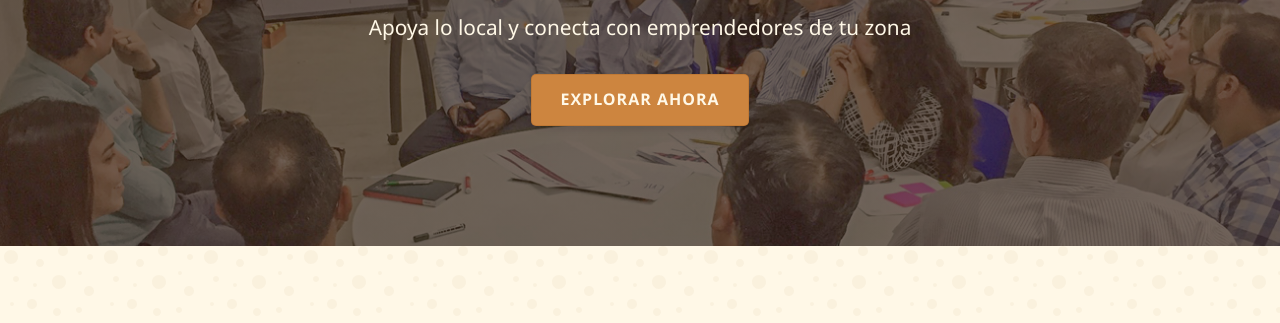
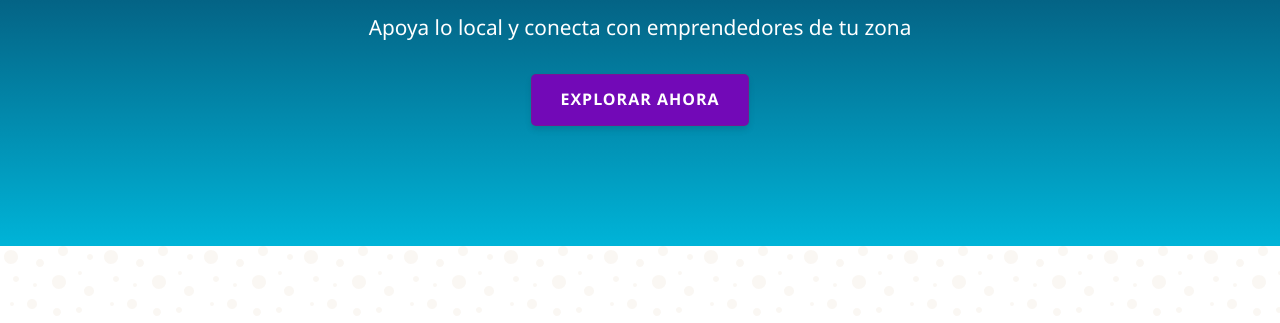
Before and after one commit to TochielVro/ProyectoSofware, a plain HTML site: page index.html in a window 1280 px wide. Shown: the part 361-684 px from the top of the page. Drawn offline with Linux system fonts and the light colour scheme.

Commit message:
Cambio de colores

```diff
--- a/css/styles.css
+++ b/css/styles.css
@@ -7,18 +7,18 @@
 
 /* Variables de colores rústicos para artesanías */
 :root {
-  --color-primary: #8B4513;       /* Marrón sienna - color principal */
-  --color-primary-dark: #5D2906;  /* Marrón oscuro para énfasis */
-  --color-secondary: #D2B48C;     /* Tan - color secundario */
-  --color-accent: #CD853F;        /* Marrón Perú - acento */
-  --color-light: #F5F5DC;         /* Beige - color claro */
-  --color-dark: #3A2618;          /* Marrón oscuro - textos */
-  --color-success: #567D46;       /* Verde oliva - éxito */
-  --color-warning: #C98A4B;       /* Ocre - advertencia */
-  --color-danger: #9E3A3A;        /* Rojo óxido - error */
-  --color-white: #FFF8E7;         /* Blanco hueso */
-  --shadow-soft: 0 4px 12px rgba(58, 38, 24, 0.1);
-  --shadow-medium: 0 6px 16px rgba(58, 38, 24, 0.2);
+  --color-primary: #0d3b66;       /* Azul oscuro - color principal */
+  --color-primary-dark: #072040;  /* Azul oscuro más intenso */
+  --color-secondary: #00b4d8;     /* Azul celeste brillante - color secundario */
+  --color-accent: #7209b7;        /* Morado - acento */
+  --color-light: #e6f7fc;         /* Celeste muy claro - fondo */
+  --color-dark: #0a2540;          /* Azul oscuro - textos */
+  --color-success: #06d6a0;       /* Verde azulado - éxito */
+  --color-warning: #f28482;       /* Coral - advertencia */
+  --color-danger: #d62976;        /* Rosa/Púrpura - error */
+  --color-white: #ffffff;         /* Blanco puro */
+  --shadow-soft: 0 4px 12px rgba(13, 59, 102, 0.1);
+  --shadow-medium: 0 6px 16px rgba(13, 59, 102, 0.15);
   --radius-small: 5px;
   --radius-medium: 8px;
   --radius-large: 12px;
@@ -107,7 +107,7 @@ header nav ul li a:hover::after {
 
 /* Hero section */
 .hero {
-  background: linear-gradient(rgba(58, 38, 24, 0.7), rgba(58, 38, 24, 0.7)), url('../assets/img/WEB-VILLARAN-2.jpg') no-repeat center center/cover;
+  background: linear-gradient(#072040, #00b4d8), url('../assets/img/WEB-VILLARAN-2.jpg') no-repeat center center/cover;
   color: var(--color-white);
   padding: 120px 0;
   text-align: center;
```
